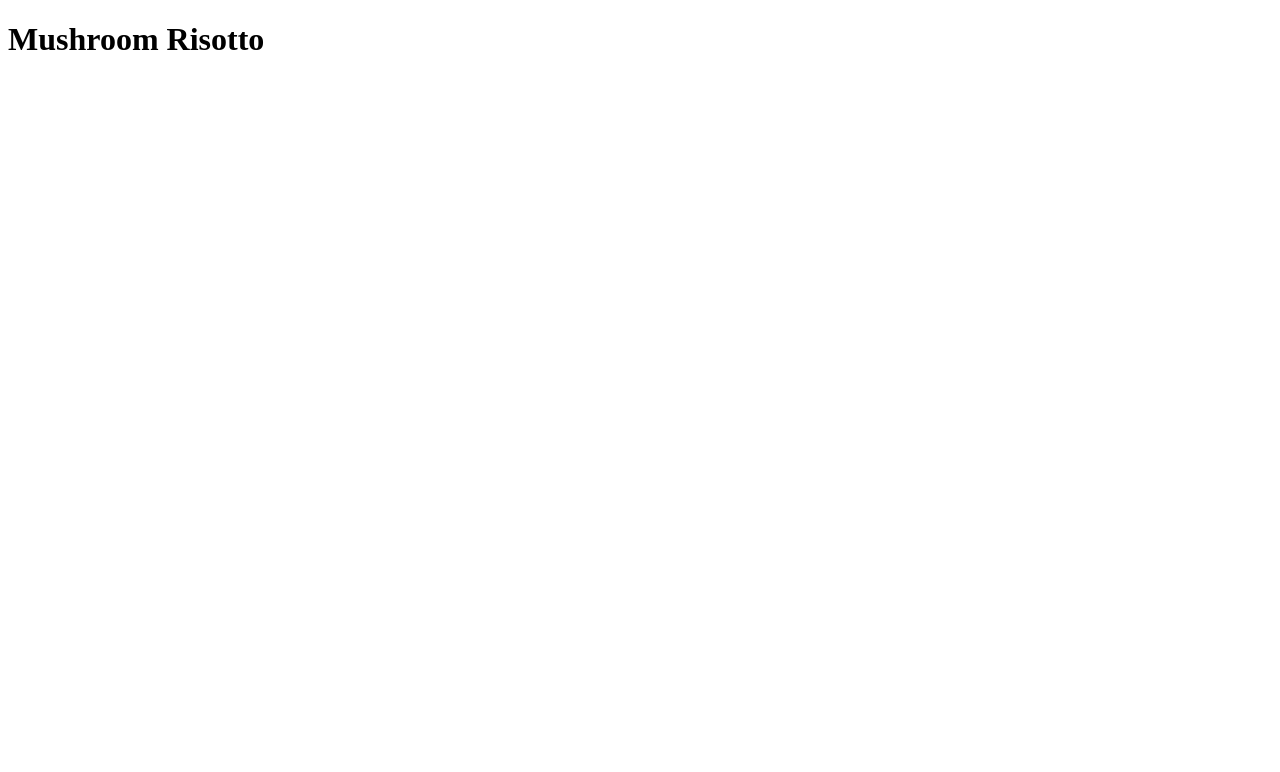
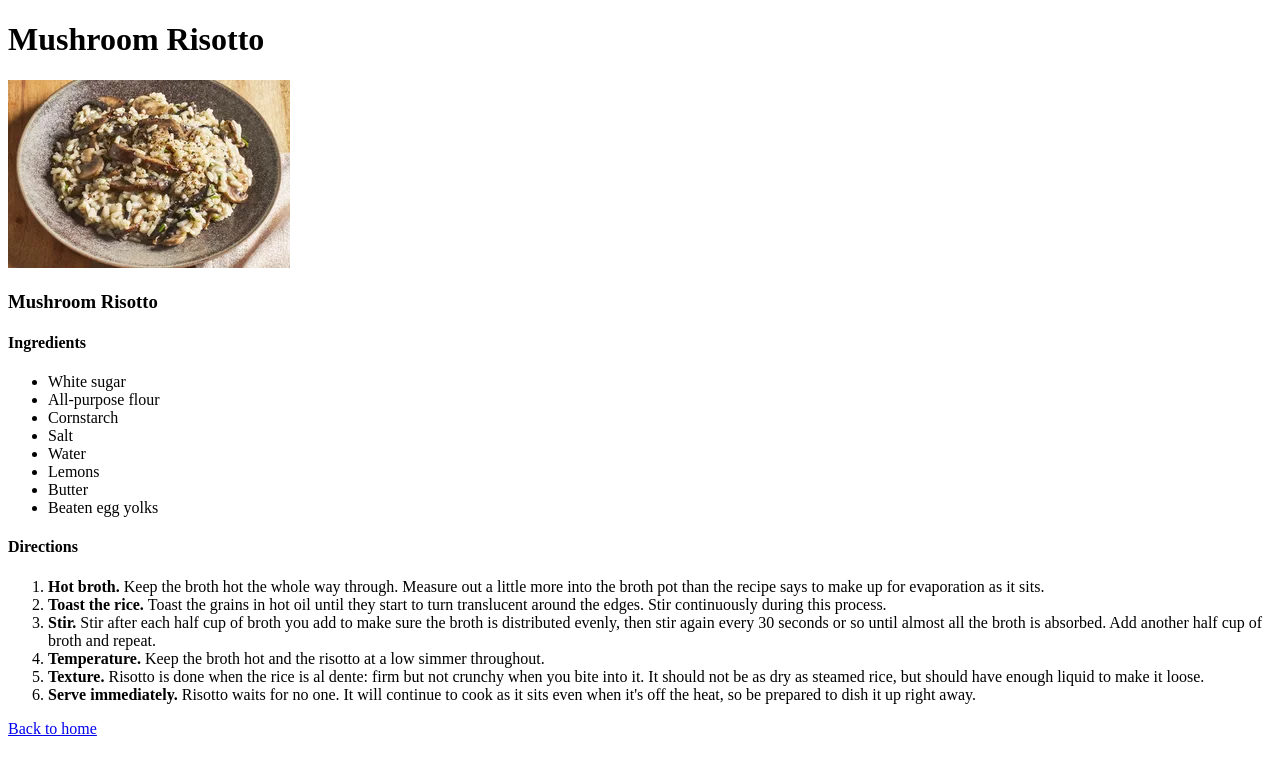
Before and after one commit to tomasrago/odin-recipes, a plain HTML site: page recipes/risotto.html in a window 1280 px wide. Drawn offline with Linux system fonts and the light colour scheme.

Commit message:
Add images and recipe instructions.

```diff
--- a/recipes/risotto.html
+++ b/recipes/risotto.html
@@ -2,10 +2,41 @@
 <html lang="en">
 <head>
   <meta charset="UTF-8">
-
   <title>Mushroom Risotto</title>
 </head>
 <body>
   <h1>Mushroom Risotto</h1>
+  <img src="../img/risotto.webp">
+  <h3> Mushroom Risotto</h3>
+
+  <div>
+    <h4>Ingredients</h4>
+    <ul>
+      <li>White sugar</li>
+      <li>All-purpose flour</li>
+      <li>Cornstarch</li>
+      <li>Salt</li>
+      <li>Water</li>
+      <li>Lemons</li>
+      <li>Butter</li>
+      <li>Beaten egg yolks</li>
+    </ul>
+  </div>
+
+  <div>
+    <h4>Directions</h4>
+
+    <ol>
+      <li><strong>Hot broth. </strong>Keep the broth hot the whole way through. Measure out a little more into the broth pot than the recipe says to make up for evaporation as it sits.</li>
+      <li><strong>Toast the rice. </strong>Toast the grains in hot oil until they start to turn translucent around the edges. Stir continuously during this process.</li>
+      <li><strong>Stir. </strong>Stir after each half cup of broth you add to make sure the broth is distributed evenly, then stir again every 30 seconds or so until almost all the broth is absorbed. Add another half cup of broth and repeat. </li>
+      <li><strong>Temperature. </strong>Keep the broth hot and the risotto at a low simmer throughout.</li>
+      <li><strong>Texture. </strong>Risotto is done when the rice is al dente: firm but not crunchy when you bite into it. It should not be as dry as steamed rice, but should have enough liquid to make it loose. </li>
+      <li><strong>Serve immediately. </strong>Risotto waits for no one. It will continue to cook as it sits even when it's off the heat, so be prepared to dish it up right away.</li>
+    </ol>
+  </div>
+
+  <a href="../index.html"> Back to home</a>
+
 </body>
 </html>
```
Also changed, not shown: index.html (+8 -0 lines), recipes/lemon-pie.html (+28 -0 lines), recipes/milanesa.html (+31 -2 lines), img/how-to-cook-risotto-sq.jpg (added), img/lemonpie.webp (added), img/milanesa.webp (added), img/risotto.webp (added).
